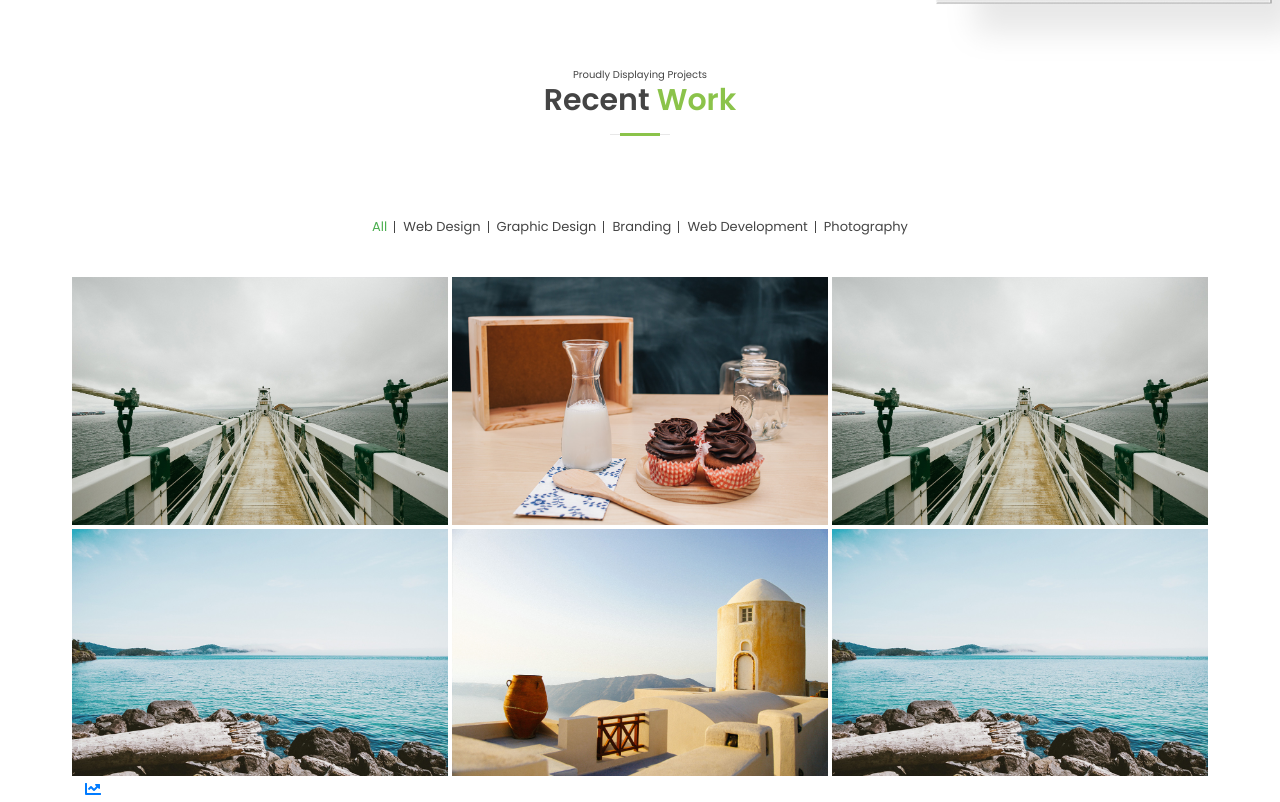
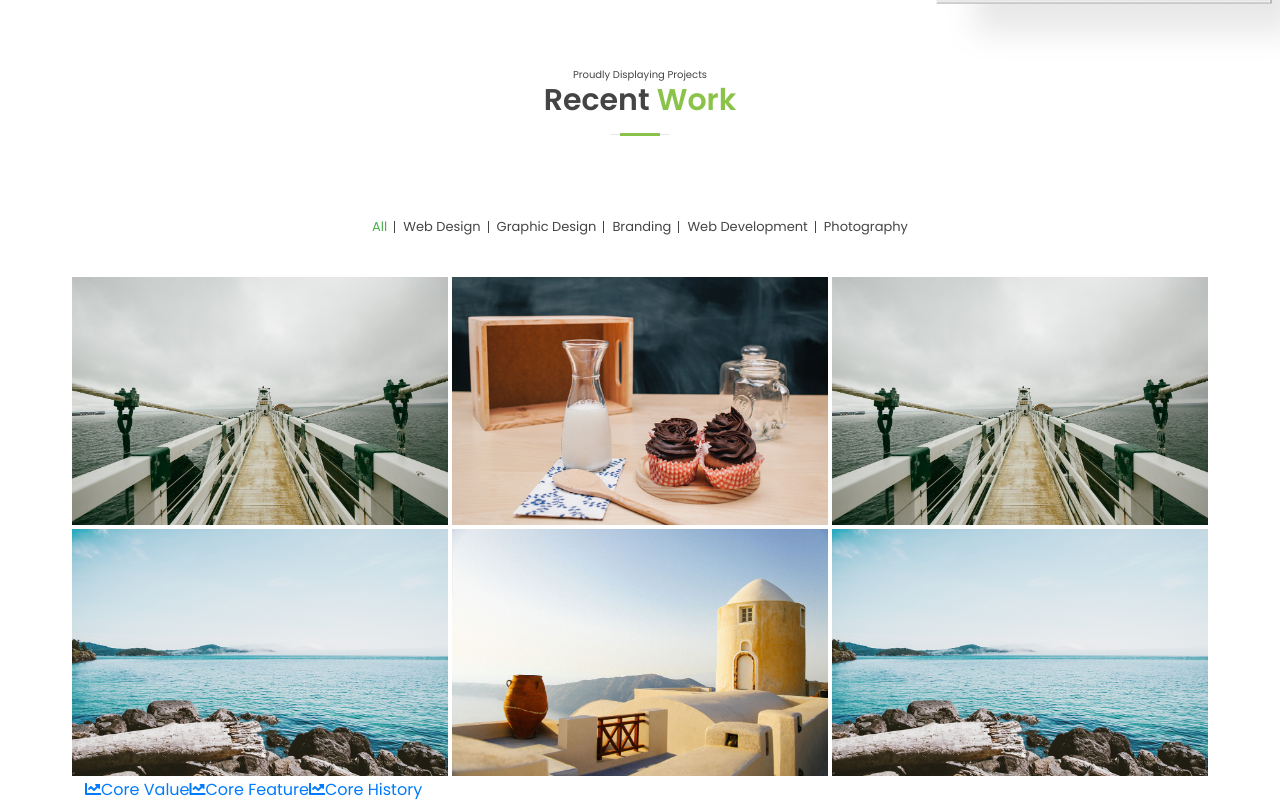
Before and after one commit to smshaown/psd-to-html, a plain HTML site: page index.html in a window 1280 px wide. Shown: the part 2352-3154 px from the top of the page. Drawn offline with nearby package versions, Linux system fonts and the light colour scheme.

Commit message:
start tab nav

```diff
--- a/css/style.css
+++ b/css/style.css
@@ -417,9 +417,16 @@ Work
     transform: translate(-50%,-50%);
 }
 
+/*
+===========
+Tab Area
+===========
+*/
 
-
-
-.test img {
-    max-width: 100%;
+.our-nav-item{
+    list-style: none;
+    padding: 0;
+    margin: 0;
+    display: flex;
+    text-align: center;
 }
--- a/index.html
+++ b/index.html
@@ -361,7 +361,7 @@
         <div class="tab-list">
             <div class="container">
                 <ul class="nav our-nav-item">
-                    <li><a href="#"><i class="fas fa-chart-line"></i></a></li>
+                    <li><a href="#"><i class="fas fa-chart-line"></i>Core Value</a></li>  <li><a href="#"><i class="fas fa-chart-line"></i>Core Feature</a></li>  <li><a href="#"><i class="fas fa-chart-line"></i>Core History</a></li>
                 </ul>
             </div>
         </div>
```
